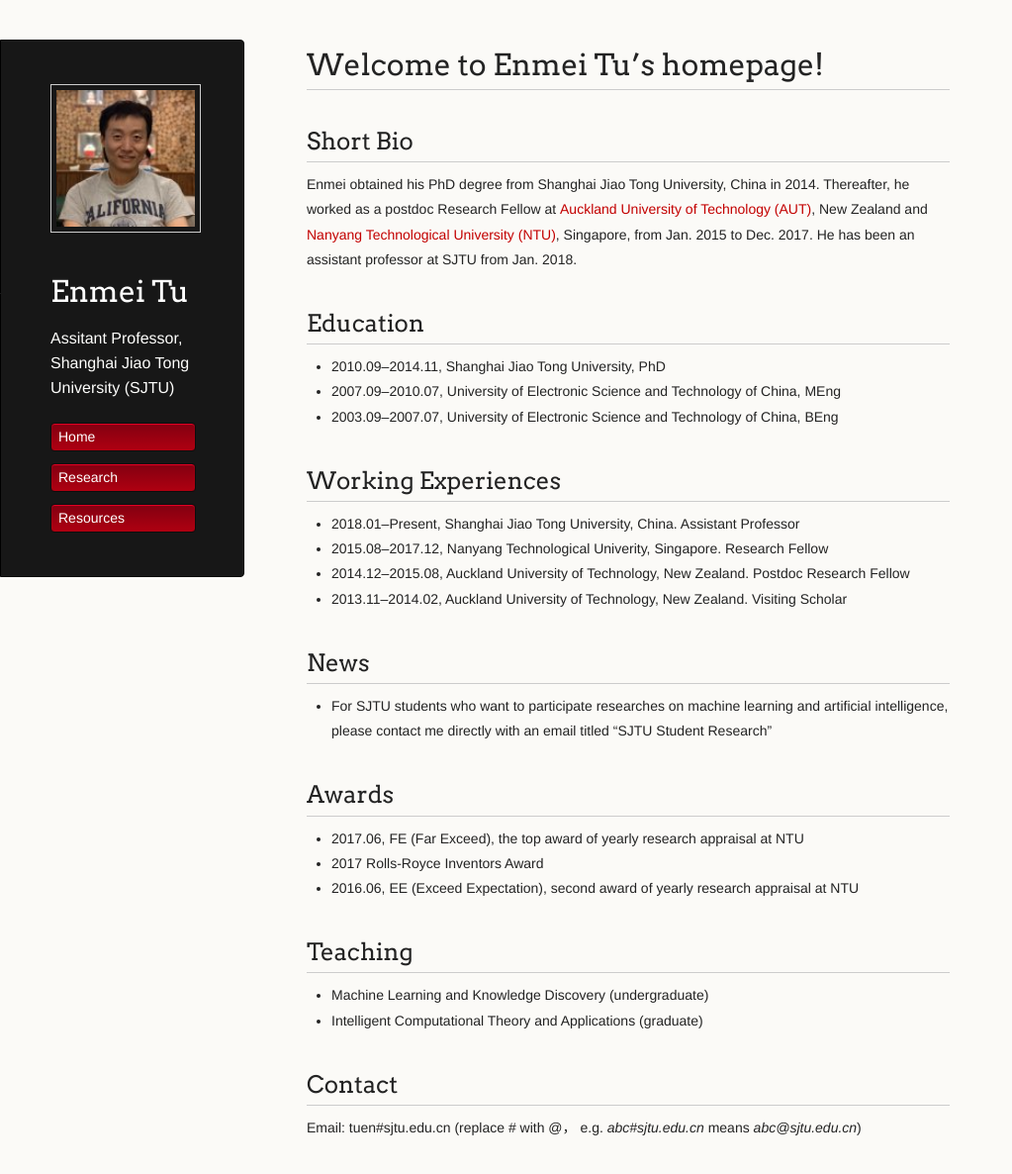
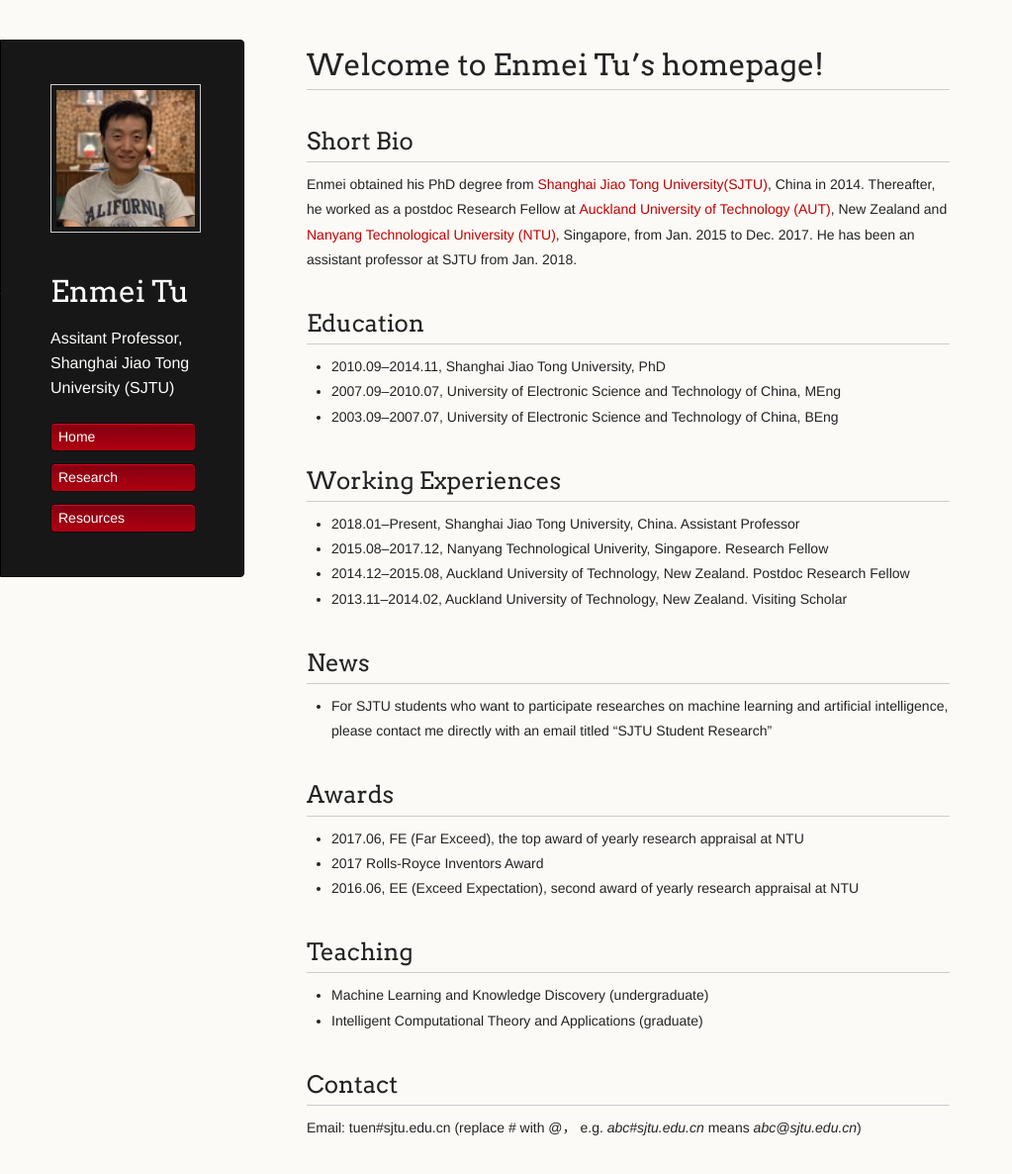
Before and after one commit to hellotem/enmeitu.github.io, a Jekyll site: the page built from index.md, in a window 1280 px wide and 1224 px high. Shown: the top 1186 px of the window at 99% size, without its empty margins (0-1023 px from the left). Built offline with Jekyll 4.4.1, drawn with Linux system fonts in a browser that asks for light colours.

Commit message:
Update index.md

```diff
--- a/index.md
+++ b/index.md
@@ -11,8 +11,7 @@
 There should be whitespace between paragraphs. We recommend including a README, or a file with information about your project. -->
 # Welcome to Enmei Tu's homepage!
 ## Short Bio
-Enmei obtained his PhD degree from Shanghai Jiao Tong University, China in 2014.
-	Thereafter, he worked as a postdoc Research Fellow at [Auckland University of Technology (AUT)](https://www.aut.ac.nz/), New Zealand and [Nanyang Technological University (NTU)](https://www.ntu.edu.sg), Singapore, from Jan. 2015 to Dec. 2017. He has been an assistant professor at SJTU from Jan. 2018.
+Enmei obtained his PhD degree from [Shanghai Jiao Tong University(SJTU)](http://en.sjtu.edu.cn/), China in 2014. Thereafter, he worked as a postdoc Research Fellow at [Auckland University of Technology (AUT)](https://www.aut.ac.nz/), New Zealand and [Nanyang Technological University (NTU)](https://www.ntu.edu.sg), Singapore, from Jan. 2015 to Dec. 2017. He has been an assistant professor at SJTU from Jan. 2018.
 
 ## Education
 * 2010.09--2014.11, Shanghai Jiao Tong University, PhD
```
